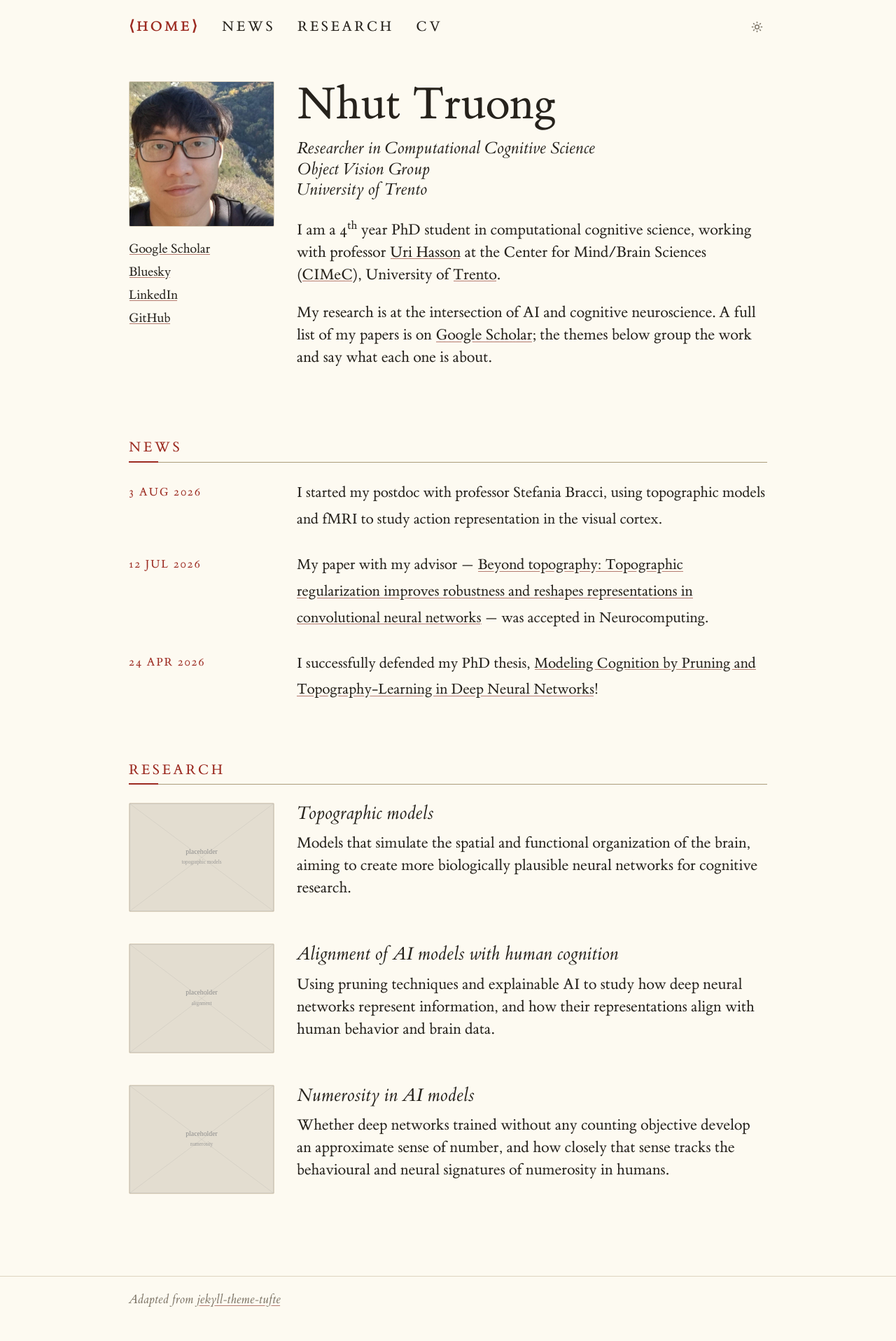
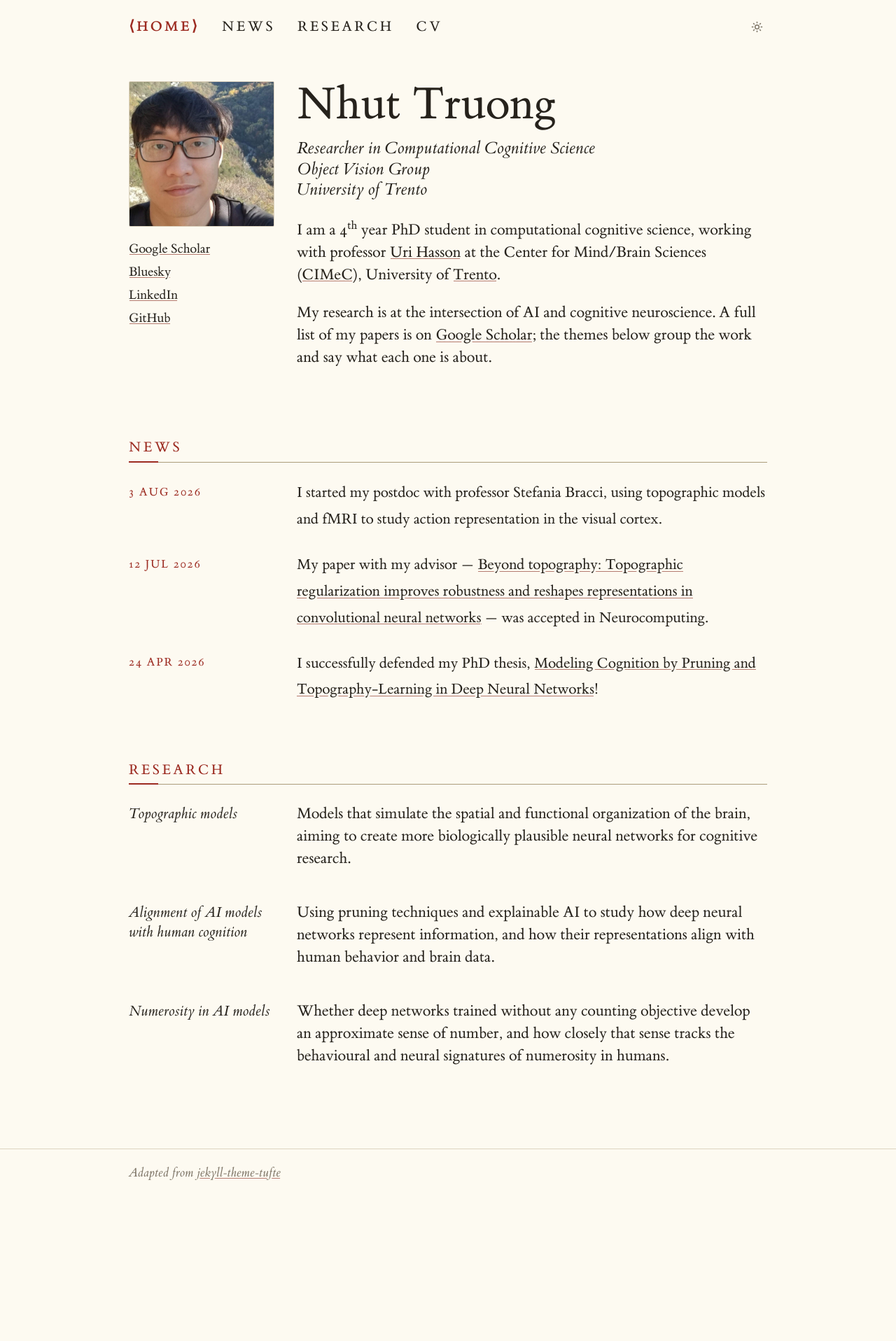
Before and after one commit to tlmnhut/tlmnhut.github.io, a Jekyll site: the page built from _pages/about.md, in a window 1280 px wide. Shown: the whole page at 70% size. Built offline with Jekyll 4.4.1, drawn with Linux system fonts in a browser that asks for light colours; after the commit the page ends 1735 px from its top, so only the background shows below that.

Commit message:
Research: title left, summary right; no images
Placeholder images are gone -- Nhut is sourcing figures from the papers
themselves later and didn't want the placeholders standing in for them in the
meantime. Each theme's title now takes the image's old spot in the left rail
instead, wrapping over several lines where it needs to, with the summary beside
it. Same shape as a news item's date and body, so the two blocks read as one
family. Below 860px each title sits above its own summary.

Removed: the `image:`/`image_alt:` front matter from all three _projects/*.md
files and the three placeholder SVGs under images/ that nothing references any
more.

Verified in headless Chrome at 345/685/985px: three themes at every width, at
985px title and summary share a top edge on different columns (x65/x290), no
overflow, and the compiled CSS carries no reference to the removed images.

Co-Authored-By: Claude Sonnet 5 <noreply@anthropic.com>

```diff
--- a/_includes/project-card.html
+++ b/_includes/project-card.html
@@ -1,21 +1,12 @@
 {%- comment -%}
-  One research theme: an image on the left, title and text on the right.
-  Expects include.project. Title and summary are wrapped in .project-body so
-  they are one grid item and flow together, instead of landing in separate
-  grid rows with the image's height between them.
+  One research theme: the title hangs in the left rail, the summary sits in the
+  text column beside it -- the same shape as a news item's date and body.
+  Expects include.project.
 {%- endcomment -%}
 {%- assign p = include.project -%}
 <article class="project">
-  {%- if p.image %}
-  <div class="project-image">
-    <img src="{{ p.image | prepend: '/images/' | relative_url }}"
-         alt="{{ p.image_alt | default: p.title }}" loading="lazy">
-  </div>
+  <h3 class="project-title">{{ p.title }}</h3>
+  {%- if p.summary %}
+  <p class="project-summary">{{ p.summary | markdownify | remove: '<p>' | remove: '</p>' | strip }}</p>
   {%- endif %}
-  <div class="project-body">
-    <h3 class="project-title">{{ p.title }}</h3>
-    {%- if p.summary %}
-    <p class="project-summary">{{ p.summary | markdownify | remove: '<p>' | remove: '</p>' | strip }}</p>
-    {%- endif %}
-  </div>
 </article>
--- a/_sass/_settings.scss
+++ b/_sass/_settings.scss
@@ -113,7 +113,7 @@ $narrow:      520px;
 
 @mixin palette-light {
   --bg:            #fdfaf1;   // laid paper
-  --bg-tint:       #f4eddd;   // code, toggle hover, image mats
+  --bg-tint:       #f4eddd;   // code, toggle hover
   --text:          #26221c;   // warm ink, softer than pure black
   --muted:         #7b7264;
   --rule:          #ded4c0;
--- a/_sass/_site.scss
+++ b/_sass/_site.scss
@@ -20,8 +20,8 @@
 .profile   > .profile-body    { grid-column: 2; }
 .news-item > .news-date       { grid-column: 1; }
 .news-item > .news-body       { grid-column: 2; }
-.project > .project-image     { grid-column: 1; }
-.project > .project-body      { grid-column: 2; }
+.project   > .project-title   { grid-column: 1; }
+.project   > .project-summary { grid-column: 2; }
 
 @media (max-width: $two-col-min) {
   .content-grid > *,
@@ -33,8 +33,8 @@
   .profile   > .profile-body,
   .news-item > .news-date,
   .news-item > .news-body,
-  .project > .project-image,
-  .project > .project-body { grid-column: auto; }
+  .project   > .project-title,
+  .project   > .project-summary { grid-column: auto; }
 }
 
 // --- Masthead --------------------------------------------------------------
@@ -245,28 +245,18 @@
   margin-bottom: 2.8rem;
 }
 
-.project-image {
-  align-self: start;
-  width: 100%;
-
-  img {
-    display: block;
-    border-radius: 2px;
-    border: 1px solid var(--rule);
-    background: var(--bg-tint);
-  }
+// Sits in the left rail, the same shape as a news date: a small label that
+// introduces the block of text beside it, sized to read as a title rather
+// than a tag even when it wraps across several lines in a narrow column.
+.project-title {
+  font-style: italic;
+  font-size: 1.35rem;
+  line-height: 1.3;
+  margin: 0;
+  padding-top: 0.15rem;   // drops it onto the summary's first baseline
 }
 
-.project-body { min-width: 0; }
-
-.project-title {
-  font-style: italic;
-  font-size: 1.7rem;
-  line-height: 1.15;
-  margin: 0 0 0.7rem;
-}
-
-.project-summary { margin-top: 0; margin-bottom: 0; }
+.project-summary { margin: 0; }
 
 // --- Footer ----------------------------------------------------------------
 
@@ -280,8 +270,8 @@
   padding-bottom: 3rem;
 }
 
-// Stacked: each image sits above the text it belongs to, at a size that does
-// not dominate a small screen.
+// Stacked: each title sits above its own summary, the same shape a news date
+// takes above its body.
 @media (max-width: $two-col-min) {
   .project, .news-item { @include one-col; }
 
@@ -294,7 +284,7 @@
   .profile-links { order: 3; margin-top: 1.3rem; }
   .news-date { display: block; padding-top: 0; margin-bottom: 0.35rem; }
   .news-item { margin-bottom: 2rem; }
-  .project-image { width: 100%; max-width: 320px; margin-bottom: 1rem; }
+  .project-title { padding-top: 0; margin-bottom: 0.5rem; }
 }
 
 @media (max-width: $narrow) {
```
Also changed, not shown: _projects/alignment-human-cognition.md (+0 -1 lines), _projects/numerosity.md (+0 -1 lines), _projects/topographic-models.md (+0 -1 lines), images/research-alignment-human-cognition.svg (deleted), images/research-numerosity.svg (deleted), images/research-topographic-models.svg (deleted).
